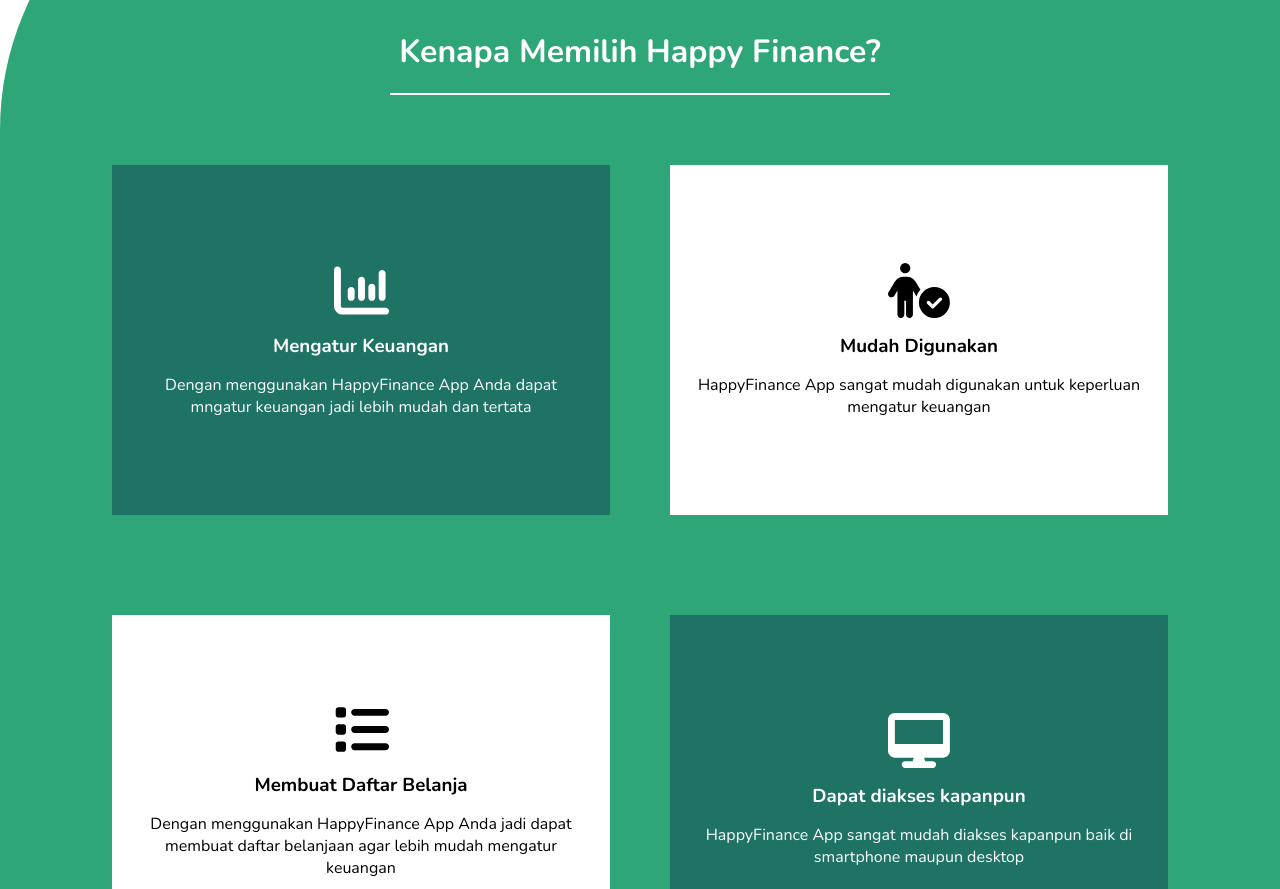
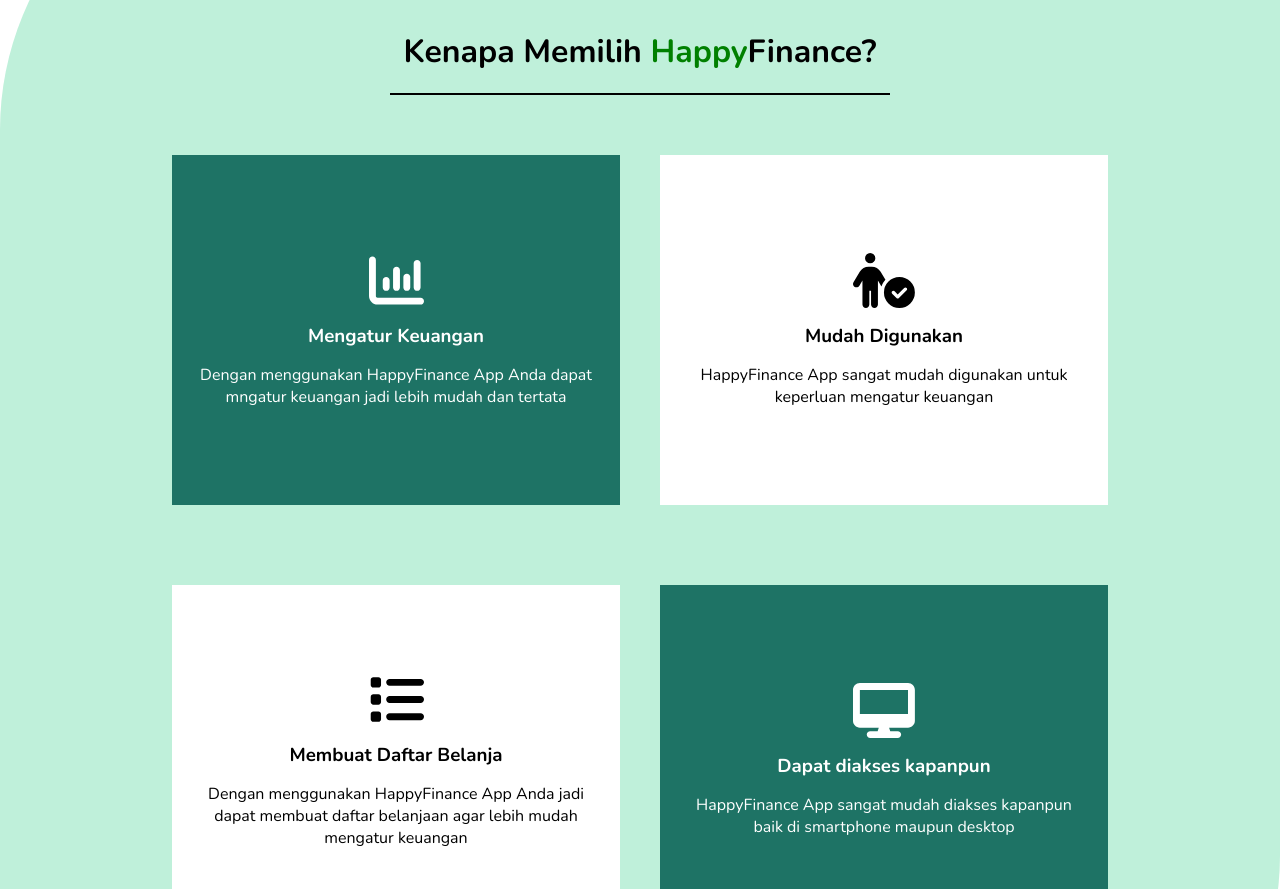
Before and after one commit to Mekamalcity/happyfinance-app, a React (Create React App) app: page / in a window 1280 px wide. Shown: the part 1320-2209 px from the top of the page. Built offline with nearby package versions, Linux system fonts and the light colour scheme.

Commit message:
landingpage

```diff
--- a/package.json
+++ b/package.json
@@ -3,6 +3,7 @@
   "version": "0.1.0",
   "private": true,
   "dependencies": {
+    "@emotion/react": "^11.10.5",
     "@fortawesome/free-regular-svg-icons": "^6.2.1",
     "@fortawesome/free-solid-svg-icons": "^6.2.1",
     "@fortawesome/react-fontawesome": "^0.2.0",
@@ -13,6 +14,7 @@
     "firebase": "^9.14.0",
     "font-awesome": "^4.7.0",
     "react": "^18.2.0",
+    "react-awesome-reveal": "^4.1.0",
     "react-dom": "^18.2.0",
     "react-redux": "^8.0.5",
     "react-router-dom": "^6.4.3",
--- a/src/component/LandingPage/mainlandingpage.jsx
+++ b/src/component/LandingPage/mainlandingpage.jsx
@@ -3,12 +3,14 @@
 import imgmain1 from '../../Asset/img/main1.png'
 import { faChartColumn, faPersonCircleCheck, faListSquares, faDesktop, faBasketShopping, faNewspaper } from "@fortawesome/free-solid-svg-icons"
 import { FontAwesomeIcon } from "@fortawesome/react-fontawesome";
+import { Fade, AttentionSeeker } from 'react-awesome-reveal';
 
 
 function Main1() {
     return (
         <div className="main1">
-            <div className="container-main1">
+            <div className="container-main1 fadeup">
+                <Fade direction="left">
                     <div>
                         <h1>
                             Happy<font color="green">Finance</font>
@@ -22,9 +24,12 @@
                             </button>
                         </Link>
                     </div>
+                </Fade>
+                <Fade direction="right">
                     <div>
                         <img src={imgmain1} alt="" />
                     </div>
+                </Fade>
             </div>
 
         </div>
@@ -35,6 +40,7 @@
     return (
         <div className="container-main2">
             <div>
+                <Fade direction="up">
                     <div>
                         <h1>
                             Apa itu <font color="green">Happy</font>Finance?
@@ -46,6 +52,7 @@
                         untuk mengatur/mengelola keuangan serta daftar kebutuhan belanja agar<br />
                         membantu ibu rumah tangga dalam menyelesaikan pekerjaan rumahnya.
                     </p>
+                </Fade>
             </div>
         </div>
     )
@@ -55,13 +62,16 @@
     return (
         <div className="container-main3">
             <div className="all-item-main3">
+                <Fade direction="up">
                     <div className="title-main3">
                         <h1>
-                        Kenapa Memilih Happy Finance?
+                            Kenapa Memilih <font color="green">Happy</font>Finance?
                         </h1>
                         <hr />
                     </div>
+                </Fade>
                 <div className="why-happyfinance">
+                    <AttentionSeeker className="fade" effect="pulse">
                         <div className="why-item-2">
                             <FontAwesomeIcon className="fontAwesomeIcon" icon={faChartColumn}></FontAwesomeIcon>
                             <h3>
@@ -71,6 +81,8 @@
                                 Dengan menggunakan HappyFinance App Anda dapat mngatur keuangan jadi lebih mudah dan tertata
                             </p>
                         </div>
+                    </AttentionSeeker>
+                    <AttentionSeeker className="fade" effect="pulse">
                         <div className="why-item-1">
                             <FontAwesomeIcon className="fontAwesomeIcon" icon={faPersonCircleCheck}></FontAwesomeIcon>
                             <h3>
@@ -80,8 +92,10 @@
                                 HappyFinance App sangat mudah digunakan untuk keperluan mengatur keuangan
                             </p>
                         </div>
+                    </AttentionSeeker>
                 </div>
                 <div className="why-happyfinance">
+                    <AttentionSeeker className="fade" effect="pulse">
                         <div className="why-item-1">
                             <FontAwesomeIcon className="fontAwesomeIcon" icon={faListSquares}></FontAwesomeIcon>
                             <h3>
@@ -91,6 +105,8 @@
                                 Dengan menggunakan HappyFinance App Anda jadi dapat membuat daftar belanjaan agar lebih mudah mengatur keuangan
                             </p>
                         </div>
+                    </AttentionSeeker>
+                    <AttentionSeeker className="fade" effect="pulse">
                         <div className="why-item-2">
                             <FontAwesomeIcon className="fontAwesomeIcon" icon={faDesktop}></FontAwesomeIcon>
                             <h3>
@@ -100,6 +116,7 @@
                                 HappyFinance App sangat mudah diakses kapanpun baik di smartphone maupun desktop
                             </p>
                         </div>
+                    </AttentionSeeker>
                 </div>
             </div>
         </div>
@@ -109,10 +126,12 @@
     return (
         <div className="container-main4">
             <div className="container-fitur">
+                <Fade direction="up">
                     <h1>
                         Fitur <font color="green">Happy</font>Finance
                     </h1>
-                <hr />
+                    <hr /></Fade>
+
                 <div className="fitur-happyfinance">
                     <div className="fitur-item">
                         <FontAwesomeIcon className="fontAwesomeIcon-fitur" icon={faBasketShopping}></FontAwesomeIcon>
--- a/src/component/LandingPage/mainlandingpage2.jsx
+++ b/src/component/LandingPage/mainlandingpage2.jsx
@@ -1,11 +1,12 @@
 import React from "react";
 
 function Main5() {
-    return(
+    return (
+        <div>
             <div className="container-main5">
                 <div className="our-team">
                     <h1>
-                    Our Team
+                        Our <font color="green">Team</font>
                     </h1>
                     <hr />
                     <div>
@@ -21,7 +22,27 @@
                     </div>
                 </div>
             </div>
+        </div>
+
     )
 }
 
-export {Main5};
+function Main6() {
+    return (
+        <div>
+            <h1>Contact Us</h1>
+        </div>
+    )
+}
+
+function Main7() {
+    return (
+        <div>
+            <div className="footer">
+                copyright@project_capstone_C22-246
+            </div>
+        </div>
+    )
+}
+
+export { Main5, Main6, Main7 };
--- a/src/pages/landingpage/LandingPage.js
+++ b/src/pages/landingpage/LandingPage.js
@@ -1,24 +1,25 @@
 import React, { Fragment } from "react";
 import NavigationLandingPage from "../../component/navigation/navigationLandingPage";
-import {Main1,Main2, Main3, Main4} from "../../component/LandingPage/mainlandingpage";
-import { Main5 } from "../../component/LandingPage/mainlandingpage2";
+import { Main1, Main2, Main3, Main4 } from "../../component/LandingPage/mainlandingpage";
+import { Main5, Main6, Main7 } from "../../component/LandingPage/mainlandingpage2";
 
 import "../../styles/landingpage/landingpage.css"
 import "../../styles/landingpage/landingpage2.css"
 
-class LandingPage extends React.Component{
-    render(){
-        return(
-            <Fragment>
-                <NavigationLandingPage/>
-                <Main1/>
-                <Main2/>
-                <Main3/>
-                <Main4/>
-                <Main5/>
-            </Fragment>
-        )
-    }
+
+function LandingPage() {
+    return (
+        <Fragment>
+            <NavigationLandingPage />
+            <Main1 />
+            <Main2 />
+            <Main3 />
+            <Main4 />
+            <Main5 />
+            <Main6 />
+            <Main7 />
+        </Fragment>
+    )
 }
 
 export default LandingPage;
--- /dev/null
+++ b/src/styles/landingpage/animation.css
@@ -0,0 +1,5 @@
+.container-main1 img{
+    -webkit-animation-delay: 1.7s;
+    -moz-animation-delay:;
+    animation-delay: 1.7s;
+}
--- a/src/styles/landingpage/landingpage.css
+++ b/src/styles/landingpage/landingpage.css
@@ -134,8 +134,7 @@
 
 .container-main3 {
     width: 100%;
-    background-color: #2ea678;
-    color: white;
+    background-color: #bff0da;
     display: flex;
     align-items: center;
     justify-content: center;
@@ -148,7 +147,7 @@
 
 .container-main3 hr {
     width: 500px;
-    background-color: white;
+    background-color: black;
     height: 2px;
     border-style: none;
     margin-top: 20px;
@@ -171,15 +170,15 @@
     margin-top: 40px;
     justify-content: center;
     align-items: center;
+}
 
-    /* border-color: black;
-    border-style: solid;
-    border-width: 2px; */
+.fade{
+    width: 35%;
+    margin: 20px;
 }
 
 .why-item-1 {
-    margin: 30px;
-    width: 35%;
+    width: auto;
     height: 300px;
     background-color: white;
     color: black;
@@ -188,15 +187,12 @@
     justify-content: center;
     align-items: center;
     padding: 25px;
-    /* border-color: black;
-    border-style: solid;
-    border-width: 2px; */
+
 
 }
 
 .why-item-2 {
-    margin: 30px;
-    width: 35%;
+    width: auto;
     height: 300px;
     background-color: #1e7365;
     color: white;
@@ -244,6 +240,9 @@
         width: 80%;
         margin: 0px
     }
+    .fade{
+        width: 90%;
+    }
 
     .container-main3 {
         padding-top: 300px;
--- a/src/styles/landingpage/landingpage2.css
+++ b/src/styles/landingpage/landingpage2.css
@@ -43,8 +43,7 @@
 }
 .container-main5{
     width: 100%;
-    background-color: #2ea678;
-    color: white;
+    background-color: #bff0da;
     display: flex;
     align-items: center;
     justify-content: center;
@@ -58,10 +57,18 @@
 }
 .our-team hr{
     width: 500px;
-    background-color: white;
+    background-color: black;
     height: 2px;
     border-style: none;
     margin-top: 20px;
+}
+.footer{
+    display: flex;
+    justify-content: center;
+    align-items: center;
+    background-color: #bff0da;
+    height: 300px;
+    font-weight: bold;
 }
 
 @media only screen and (max-width: 750px) {
```
Also changed, not shown: 1 other file (tests, documents, lock files or other folders). Lines whose indentation alone changed are shown as unchanged.
